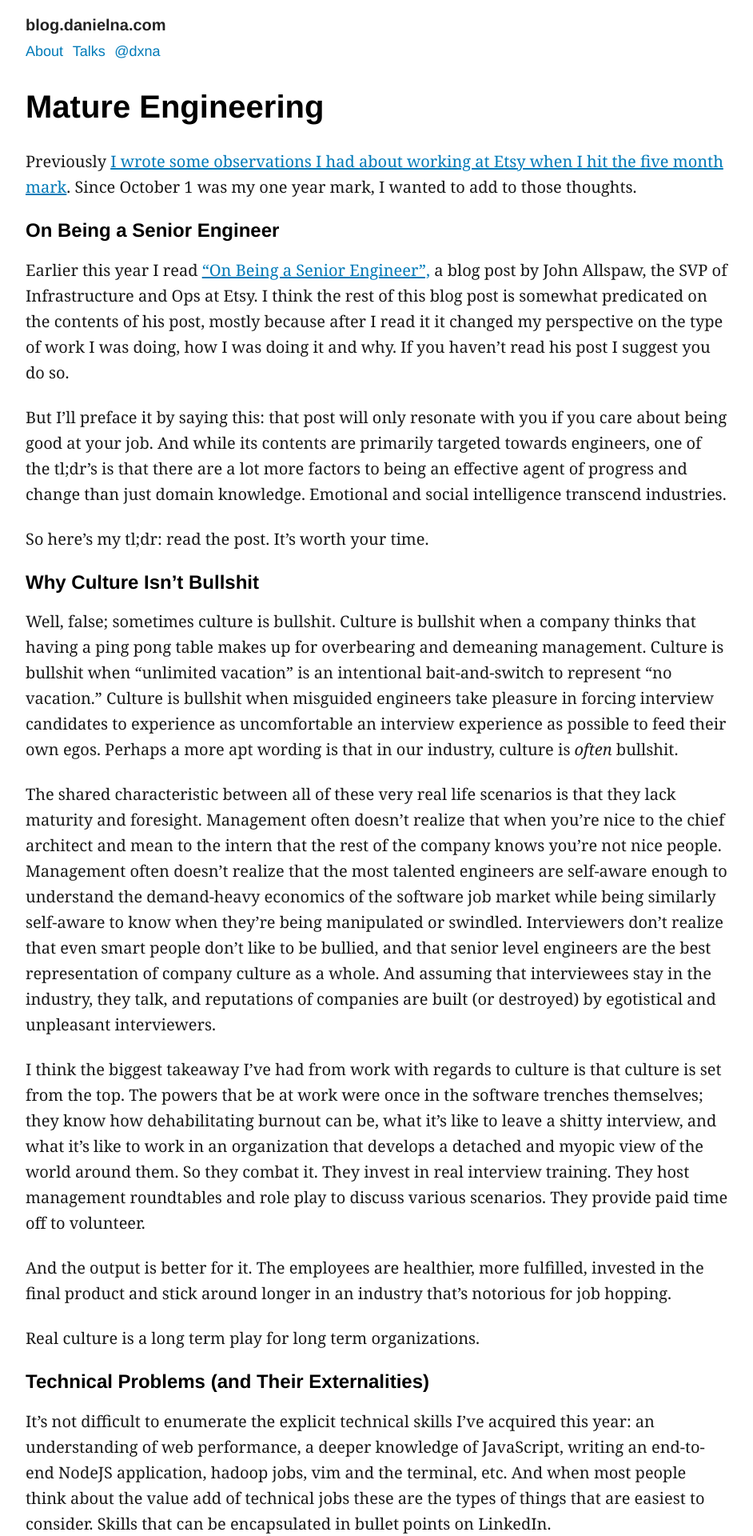
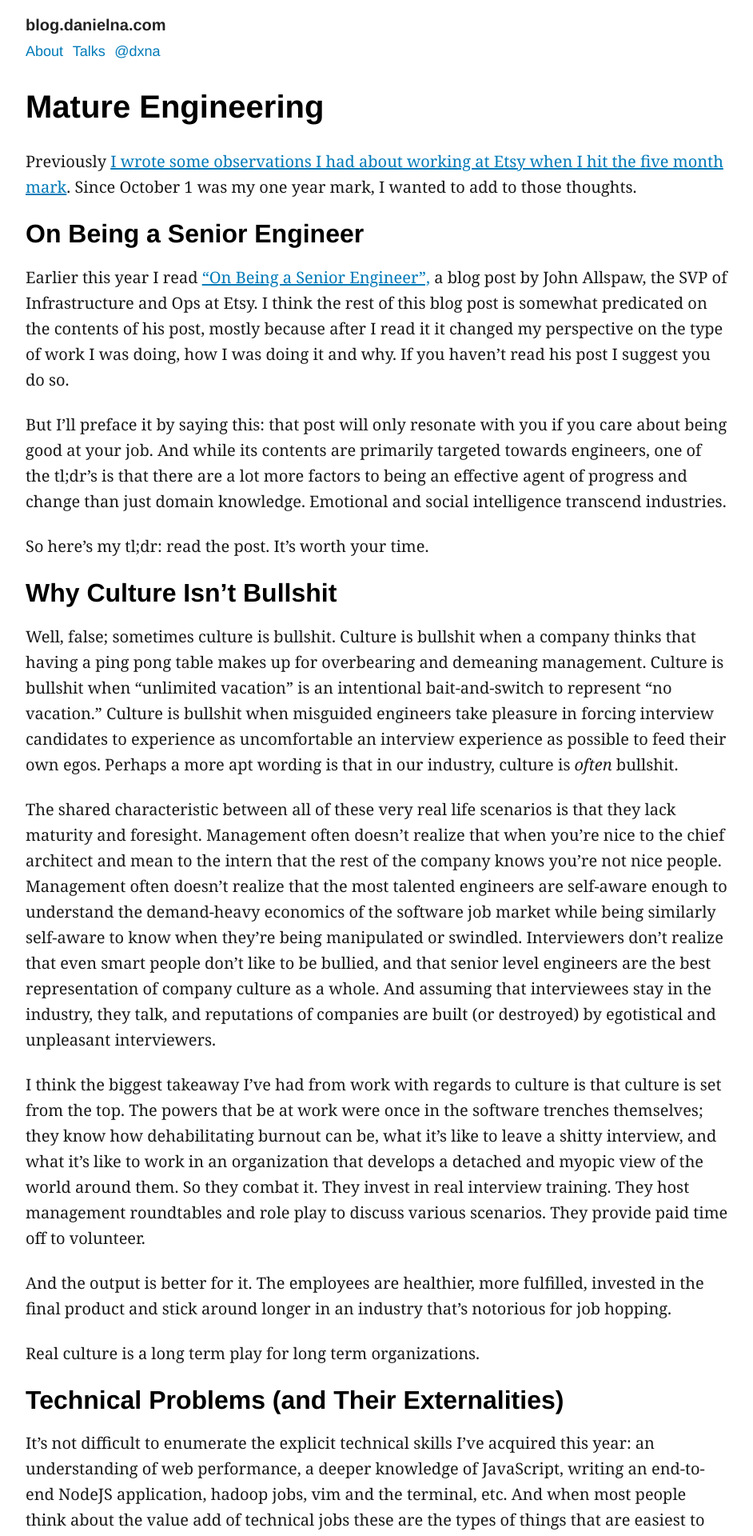
Before and after one commit to danielna/danielna.github.com, a Jekyll site: the page built from _posts/2014-10-06-mature-engineering.md, in a window 1280 px wide. Shown: the top 1920 px of the page at 80% size, without its empty margins (168-1110 px from the left). Built offline with Jekyll 4.4.1, drawn with Linux system fonts in a browser that asks for light colours.

Commit message:
Fix the heading hierarchy

```diff
--- a/_posts/2014-10-06-mature-engineering.md
+++ b/_posts/2014-10-06-mature-engineering.md
@@ -8,7 +8,7 @@ redirect_from: "/2014/10/06/mature-engineering.html"
 
 Previously <a href="/2014/03/03/man-at-work.html" title="Man at Work">I wrote some observations I had about working at Etsy when I hit the five month mark</a>. Since October 1 was my one year mark, I wanted to add to those thoughts.
 
-### On Being a Senior Engineer
+## On Being a Senior Engineer
 
 Earlier this year I read <a href="http://www.kitchensoap.com/2012/10/25/on-being-a-senior-engineer/" target="_blank">"On Being a Senior Engineer",</a> a blog post by John Allspaw, the SVP of Infrastructure and Ops at Etsy. I think the rest of this blog post is somewhat predicated on the contents of his post, mostly because after I read it it changed my perspective on the type of work I was doing, how I was doing it and why.  If you haven't read his post I suggest you do so.
 
@@ -16,7 +16,7 @@ But I'll preface it by saying this: that post will only resonate with you if you
 
 So here's my tl;dr: read the post.  It's worth your time.
 
-### Why Culture Isn't Bullshit
+## Why Culture Isn't Bullshit
 
 Well, false; sometimes culture is bullshit.  Culture is bullshit when a company thinks that having a ping pong table makes up for overbearing and demeaning management.  Culture is bullshit when "unlimited vacation" is an intentional bait-and-switch to represent "no vacation."  Culture is bullshit when misguided engineers take pleasure in forcing interview candidates to experience as uncomfortable an interview experience as possible to feed their own egos.  Perhaps a more apt wording is that in our industry, culture is _often_ bullshit.
 
@@ -28,7 +28,7 @@ And the output is better for it.  The employees are healthier, more fulfilled, i
 
 Real culture is a long term play for long term organizations.
 
-### Technical Problems (and Their Externalities)
+## Technical Problems (and Their Externalities)
 
 It's not difficult to enumerate the explicit technical skills I've acquired this year: an understanding of web performance, a deeper knowledge of JavaScript, writing an end-to-end NodeJS application, hadoop jobs, vim and the terminal, etc.  And when most people think about the value add of technical jobs these are the types of things that are easiest to consider.  Skills that can be encapsulated in bullet points on LinkedIn.
 
```
